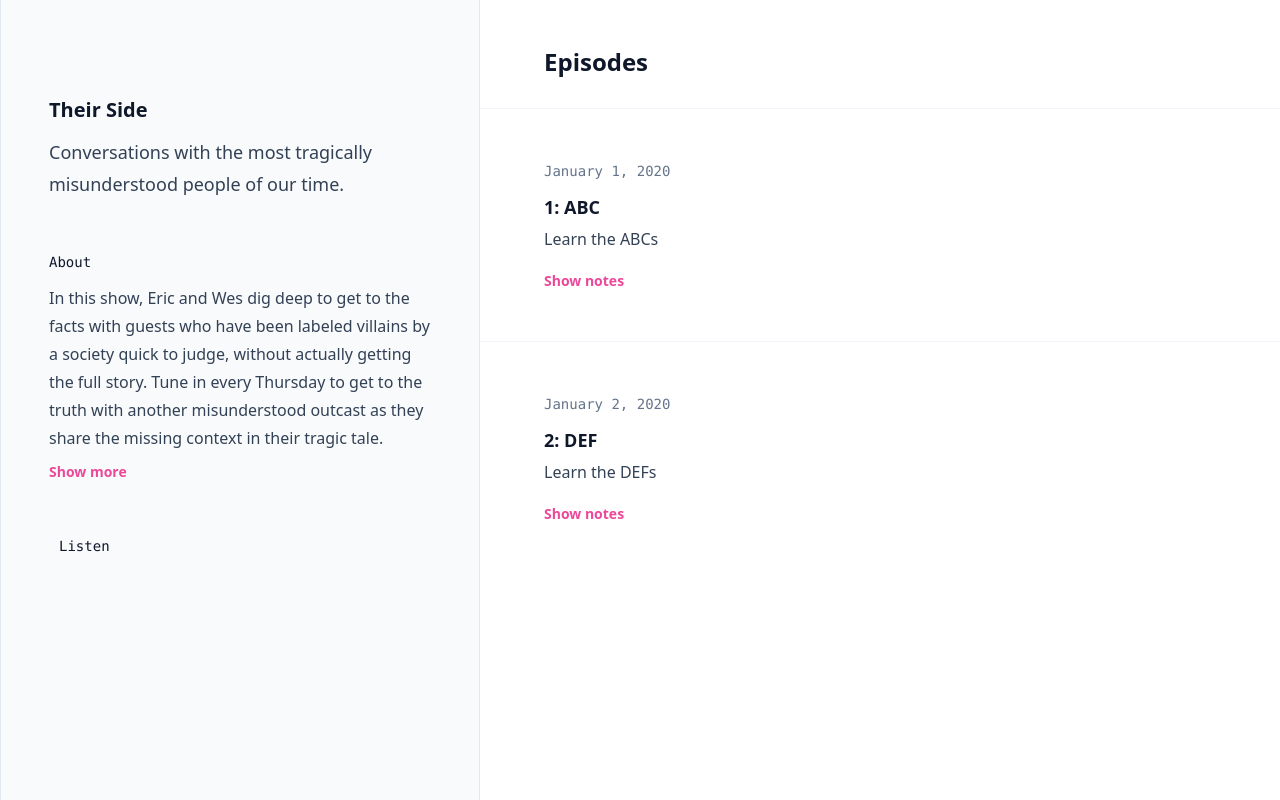
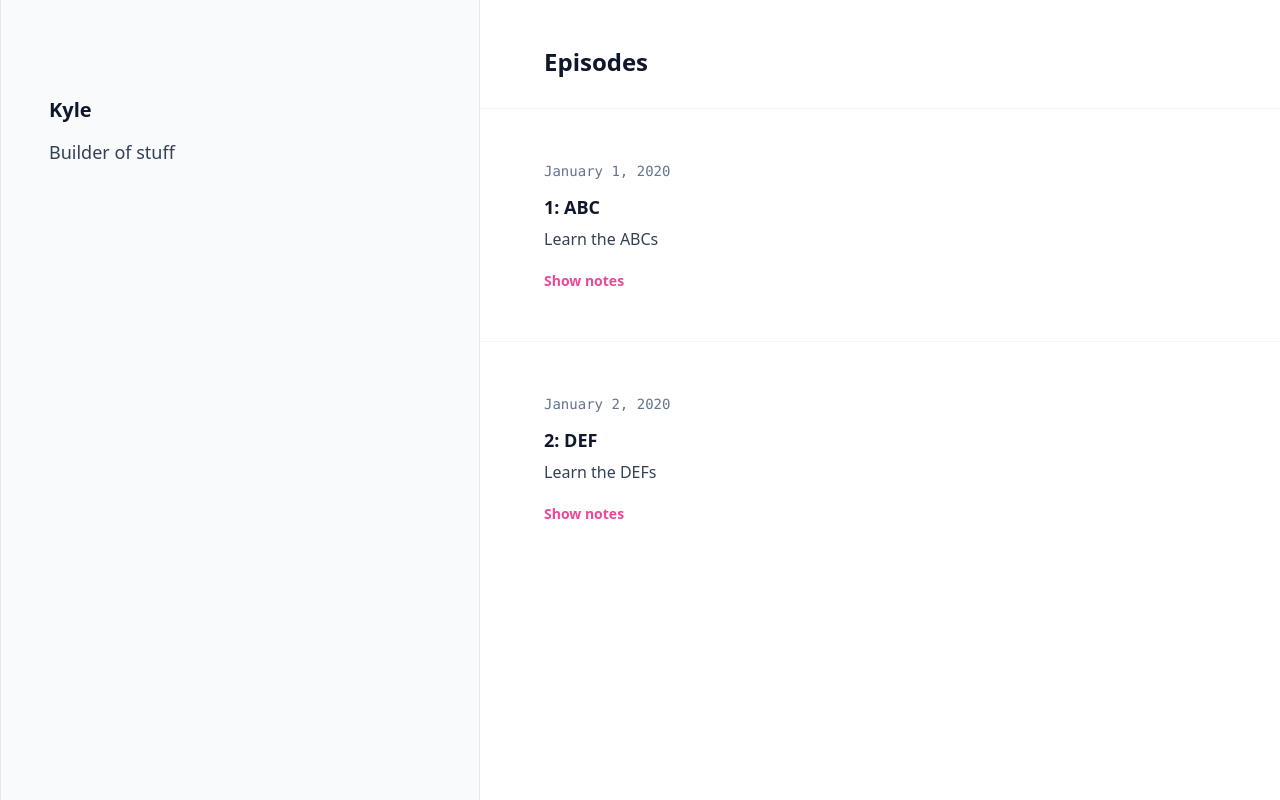
Before and after one commit to KTruong008/kylebuildsstuff, a SvelteKit app: page / in a window 1280 px wide. Built offline with nearby package versions, Linux system fonts and the light colour scheme.

Commit message:
Minor clean up

```diff
--- a/src/routes/+layout.svelte
+++ b/src/routes/+layout.svelte
@@ -1,6 +1,6 @@
 <script>
   import '../app.css';
-  import About from './about.svelte';
+  // import About from './about.svelte';
 
   // export let socials = [
   //   ['Spotify', SpotifyIcon],
@@ -11,9 +11,7 @@
 </script>
 
 <svelte:head>
-  <title>
-    Their Side - Conversations with the most tragically misunderstood people of our time
-  </title>
+  <title>Kyle - Builder of stuff</title>
   <meta
     name="description"
     content="Conversations with the most tragically misunderstood people of our time."
@@ -28,14 +26,12 @@
   >
     <div class="mt-10 text-center lg:mt-12 lg:text-left">
       <p class="text-xl font-bold text-slate-900">
-        <a href="/">Their Side</a>
+        <a href="/">Kyle</a>
       </p>
-      <p class="mt-3 text-lg font-medium leading-8 text-slate-700">
-        Conversations with the most tragically misunderstood people of our time.
-      </p>
+      <p class="mt-3 text-lg font-medium leading-8 text-slate-700">Builder of stuff</p>
     </div>
-    <About extraClasses="mt-12 hidden lg:block" />
-    <section class="mt-10 lg:mt-12">
+    <!-- <About extraClasses="mt-12 hidden lg:block" /> -->
+    <!-- <section class="mt-10 lg:mt-12">
       <h2
         class="sr-only flex items-center font-mono text-sm font-medium leading-7 text-slate-900 lg:not-sr-only"
       >
@@ -48,7 +44,7 @@
         role="list"
         class="mt-4 flex justify-center gap-10 text-base font-medium leading-7 text-slate-700 sm:gap-8 lg:flex-col lg:gap-4"
       >
-        <!-- {[
+        {[
                 ['Spotify', SpotifyIcon],
                 ['Apple Podcast', ApplePodcastIcon],
                 ['Overcast', OvercastIcon],
@@ -64,17 +60,17 @@
                     <span class="hidden sm:ml-3 sm:block">{label}</span>
                   </a>
                 </li>
-              ))} -->
-        <!-- {#each socials as social}
+              ))}
+        {#each socials as social}
           <li class="flex">
             <a href="/" class="group flex items-center" aria-label={social[0]}>
               <social[1] class="h-8 w-8 fill-slate-400 group-hover:fill-slate-600" />
               <span class="hidden sm:ml-3 sm:block">{social[0]}</span>
             </a>
           </li>
-        {/each} -->
+        {/each}
       </ul>
-    </section>
+    </section> -->
   </div>
 </header>
 <main
--- a/src/routes/about.svelte
+++ b/src/routes/about.svelte
@@ -13,12 +13,9 @@
       !isExpanded && 'lg:line-clamp-4'
     }}`}
   >
-    In this show, Eric and Wes dig deep to get to the facts with guests who have been
-    labeled villains by a society quick to judge, without actually getting the full
-    story. Tune in every Thursday to get to the truth with another misunderstood outcast
-    as they share the missing context in their tragic tale.
+    A collection of thoughts about building stuff.
   </p>
-  {#if !isExpanded}
+  <!-- {#if !isExpanded}
     <button
       type="button"
       class="mt-2 hidden text-sm font-bold leading-6 text-pink-500 hover:text-pink-700 active:text-pink-900 lg:inline-block"
@@ -28,5 +25,5 @@
     >
       Show more
     </button>
-  {/if}
+  {/if} -->
 </section>
```
